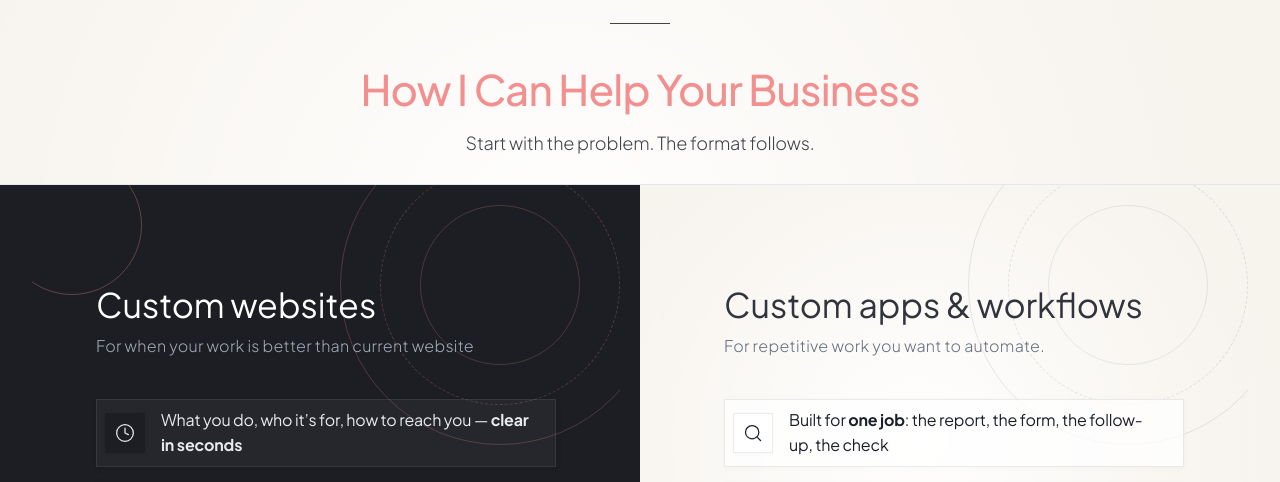
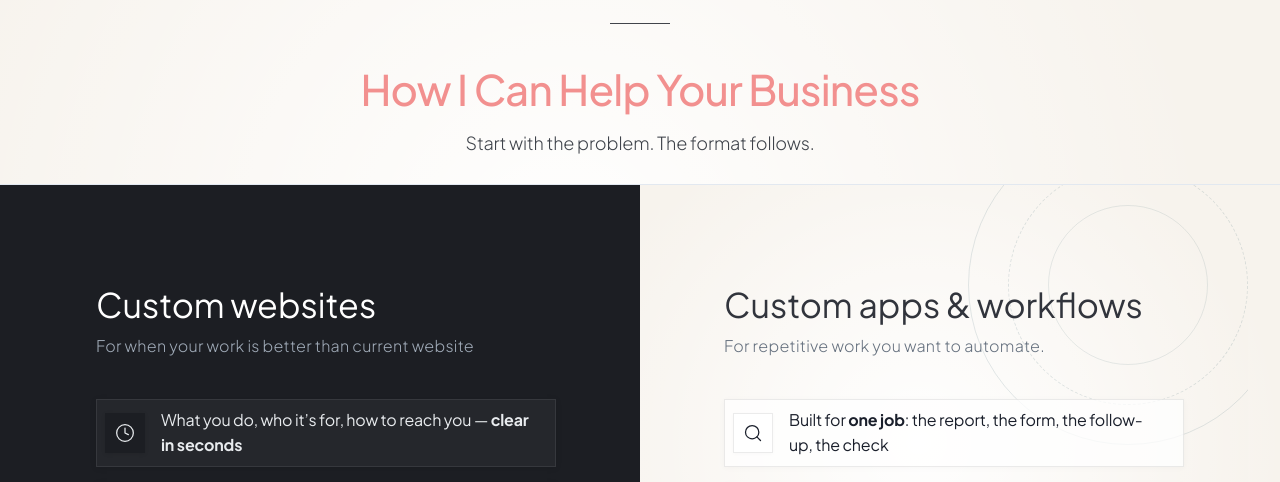
Before and after one commit to Irene2828/porfoliojuly, a Next.js app: page / in a window 1280 px wide. Shown: the part 940-1422 px from the top of the page. Built offline with nearby package versions, Linux system fonts and the light colour scheme.

Commit message:
Remove left service decoration circles

```diff
--- a/src/app/v2/components/ServicesV2.tsx
+++ b/src/app/v2/components/ServicesV2.tsx
@@ -339,23 +339,8 @@ export default function ServicesV2() {
             >
               {/* Premium Geometric Decor Layer for Left Card */}
               <div style={{ position: 'absolute', inset: 0, overflow: 'hidden', pointerEvents: 'none', zIndex: 0 }}>
-                <div className="services-card-top-left-circle" style={{ position: 'absolute', width: '140px', height: '140px', border: '1px solid rgba(242, 144, 143, 0.32)', top: '-30px', left: '-30px', borderRadius: '50%' }} />
                 <div style={{ position: 'absolute', width: '70px', height: '70px', border: '1px dashed rgba(242, 144, 143, 0.32)', bottom: '10%', right: '-20px', transform: 'rotate(15deg)' }} />
               </div>
-
-              {/* Premium Ghost Geometry (Replacing 01) — Orbital Expansion on View */}
-              <motion.div
-                className="ghost-circles-dark"
-                initial={{ opacity: 0, scale: 0.86 }}
-                whileInView={{ opacity: 1, scale: 1 }}
-                viewport={{ once: true, amount: 0.25 }}
-                transition={{ duration: 1.1, delay: 0.15, ease: [0.16, 1, 0.3, 1] }}
-                style={{ position: 'absolute', inset: 0, overflow: 'hidden', borderRadius: '0px', pointerEvents: 'none', transformOrigin: 'top right' }}
-              >
-                <div style={{ position: 'absolute', width: '320px', height: '320px', borderRadius: '50%', border: '1px solid rgba(242, 144, 143, 0.24)', top: '-60px', right: '-40px' }} />
-                <div style={{ position: 'absolute', width: '240px', height: '240px', borderRadius: '50%', border: '1px dashed rgba(242, 144, 143, 0.26)', top: '-20px', right: '0px' }} />
-                <div style={{ position: 'absolute', width: '160px', height: '160px', borderRadius: '50%', border: '1px solid rgba(242, 144, 143, 0.22)', top: '20px', right: '40px' }} />
-              </motion.div>
 
               {/* Real Card Content (zIndex: 1) */}
               <div style={{ position: 'relative', zIndex: 1, paddingTop: '1.25rem' }}>
```
